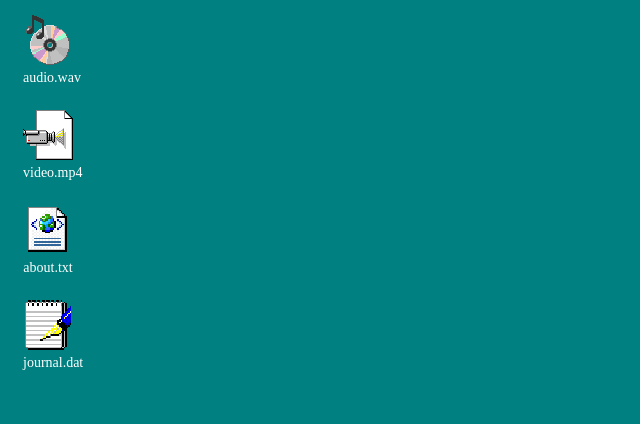
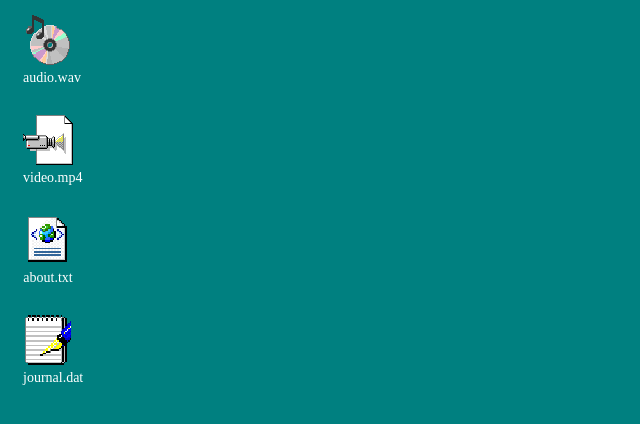
Before and after one commit to autumngreenbean/ebtheguy, a website built with Vite: page index.html in a window 1280 px wide. Shown: the whole page, without its empty margins (0-640 px from the left). Built offline with nearby package versions, Linux system fonts and the light colour scheme; a web font is replaced by a local one.

Commit message:
Oops. fix this formatting.

```diff
--- a/index.html
+++ b/index.html
@@ -120,9 +120,9 @@ html, body {
     text-align: center;
     position: relative;
     cursor: grab;
-    width: 50;
-    height: 50;
-    padding-bottom: 30px;
+    width: 50px;
+    height: 50px;
+    margin-bottom:50px;
 }
 
 .block img {
```
